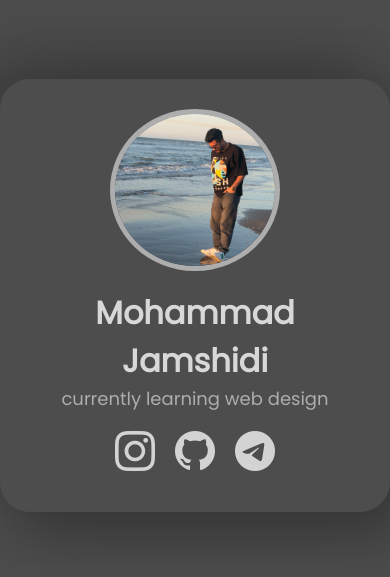
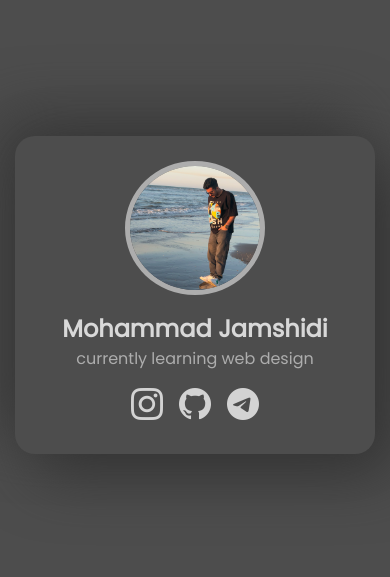
Before and after one commit to Mohmd-jam/profile, a plain HTML site: page index.html in a window 390 px wide. Shown: the part 127-704 px from the top of the page. Drawn offline with nearby package versions, Linux system fonts and the light colour scheme.

Commit message:
responsive

```diff
--- a/style.css
+++ b/style.css
@@ -10,13 +10,15 @@ body {
   display: flex;
   justify-content: center;
   align-items: center;
-  height: 100vh;
+  min-height: 100vh;
   background: #4d4d4d;
   font-family: "Poppins", sans-serif;
+  padding: 15px;
 }
 
 .container {
-  width: 400px;
+  width: 100%;
+  max-width: 400px;
   border-radius: 30px;
   background: #4d4d4d;
   box-shadow: 20px 20px 60px #343434, -20px -20px 60px #3b3b3b;
@@ -38,6 +40,7 @@ body {
 
 .container h1 {
   color: rgb(216, 216, 216);
+  font-size: 1.8rem;
 }
 
 .container p {
@@ -56,3 +59,49 @@ body {
   font-size: 40px;
   color: rgb(211, 211, 211);
 }
+
+/* Media Queries */
+@media screen and (max-width: 480px) {
+  .container {
+    padding: 15px;
+    border-radius: 20px;
+  }
+
+  .container .picture {
+    width: 140px;
+    height: 140px;
+  }
+
+  .container h1 {
+    font-size: 1.5rem;
+  }
+
+  .container p {
+    font-size: 16px;
+  }
+
+  .container .socials i {
+    font-size: 32px;
+    margin: 8px;
+  }
+}
+
+@media screen and (max-width: 320px) {
+  .container .picture {
+    width: 120px;
+    height: 120px;
+  }
+
+  .container h1 {
+    font-size: 1.3rem;
+  }
+
+  .container p {
+    font-size: 14px;
+  }
+
+  .container .socials i {
+    font-size: 28px;
+    margin: 6px;
+  }
+}
```
